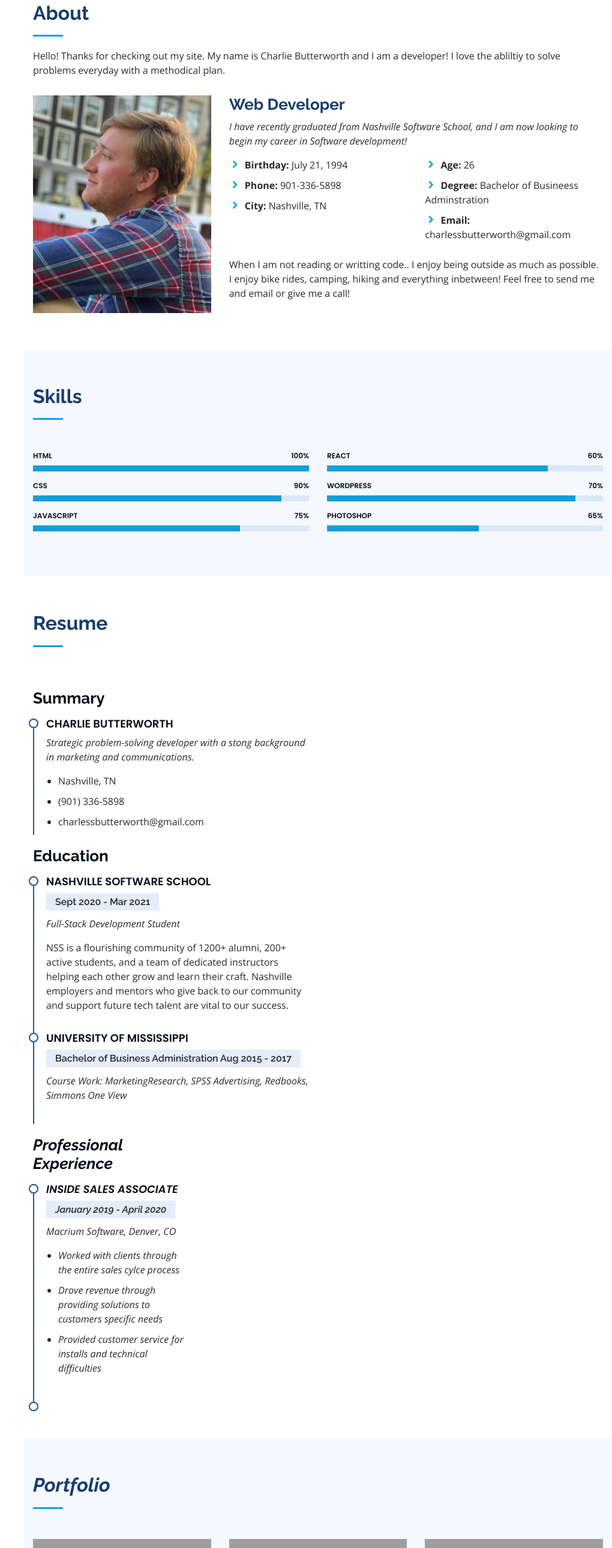
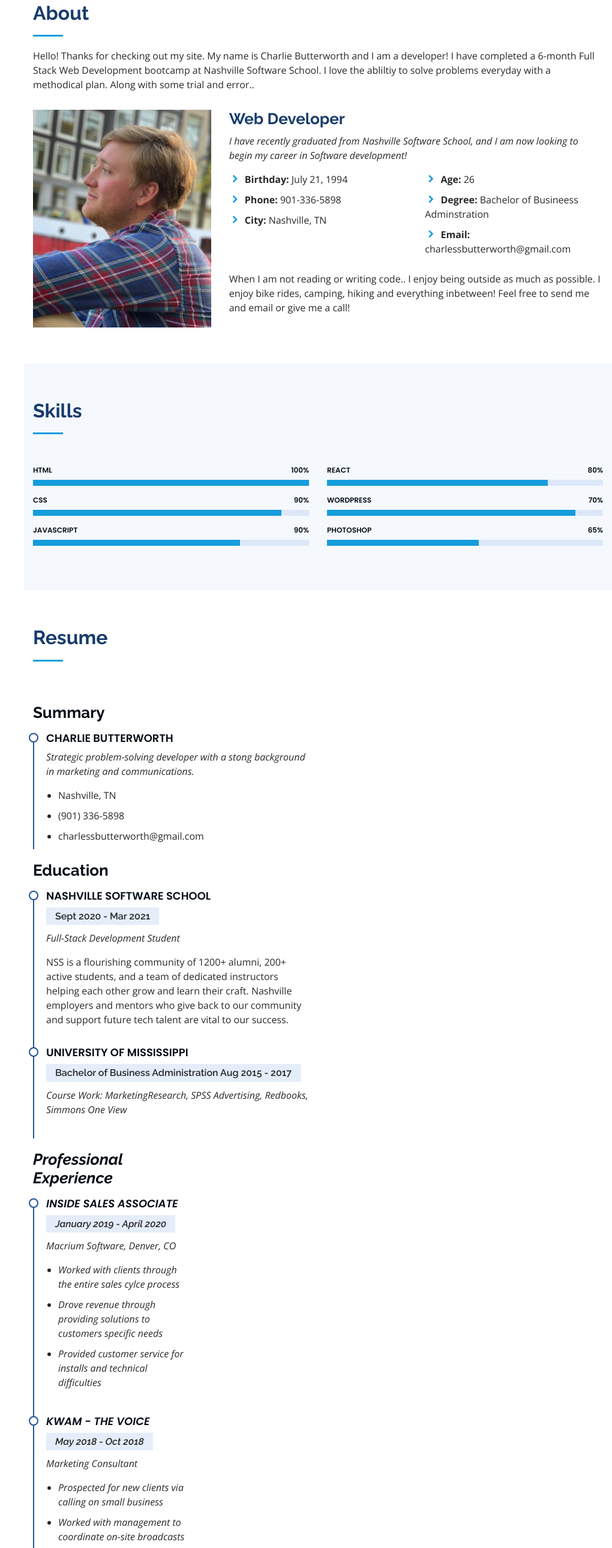
Before and after one commit to CharlieButterworth/CharlieButterworth.github.io, a plain HTML site: page index.html in a window 1280 px wide. Shown: the part 857-3438 px from the top of the page at 60% size, without its empty margins (260-1280 px from the left). Drawn offline with nearby package versions, Linux system fonts and the light colour scheme; grey boxes are pictures that could not be loaded; files whose address does not match are found by name.

Commit message:
added in KWAM experiance

```diff
--- a/index.html
+++ b/index.html
@@ -90,8 +90,8 @@
 
         <div class="section-title">
           <h2>About</h2>
-          <p>Hello! Thanks for checking out my site. My name is Charlie Butterworth and I am a developer! I love the
-            abliltiy to solve problems everyday with a methodical plan.
+          <p>Hello! Thanks for checking out my site. My name is Charlie Butterworth and I am a developer! I have completed a 6-month Full Stack Web Development bootcamp at Nashville Software School. I love the
+            abliltiy to solve problems everyday with a methodical plan. Along with some trial and error..
 
           </p>
         </div>
@@ -125,7 +125,7 @@
               </div>
             </div>
             <p>
-              When I am not reading or writting code.. I enjoy being outside as much as possible. I enjoy bike
+              When I am not reading or writing code.. I enjoy being outside as much as possible. I enjoy bike
               rides, camping,
               hiking and everything inbetween! Feel free to send me and email or give me a call!
             </p>
@@ -217,7 +217,7 @@
             </div>
 
             <div class="progress">
-              <span class="skill">JavaScript <i class="val">75%</i></span>
+              <span class="skill">JavaScript <i class="val">90%</i></span>
               <div class="progress-bar-wrap">
                 <div class="progress-bar" role="progressbar" aria-valuenow="75" aria-valuemin="0" aria-valuemax="100">
                 </div>
@@ -229,7 +229,7 @@
           <div class="col-lg-6" data-aos="fade-up" data-aos-delay="100">
 
             <div class="progress">
-              <span class="skill">React <i class="val">60%</i></span>
+              <span class="skill">React <i class="val">80%</i></span>
               <div class="progress-bar-wrap">
                 <div class="progress-bar" role="progressbar" aria-valuenow="80" aria-valuemin="0" aria-valuemax="100">
                 </div>
@@ -315,16 +315,13 @@
               </ul>
             </div>
             <div class="resume-item">
-              <!-- <h4>Graphic design specialist</h4>
-              <h5>2017 - 2018</h5>
-              <p><em>Stepping Stone Advertising, New York, NY</em></p>
+              <h4>KWAM - The Voice</h4>
+              <h5>May 2018 - Oct 2018</h5>
+              <p><em>Marketing Consultant</em></p>
               <ul>
-                <li>Developed numerous marketing programs (logos, brochures,infographics, presentations, and
-                  advertisements).</li>
-                <li>Managed up to 5 projects or tasks at a given time while under pressure</li>
-                <li>Recommended and consulted with clients on the most appropriate graphic design</li>
-                <li>Created 4+ design presentations and proposals a month for clients and account managers</li>
-              </ul> -->
+                <li>Prospected for new clients via calling on small business</li>
+                <li>Worked with management to coordinate on-site broadcasts</li>
+              </ul>
             </div>
           </div>
         </div>
```
